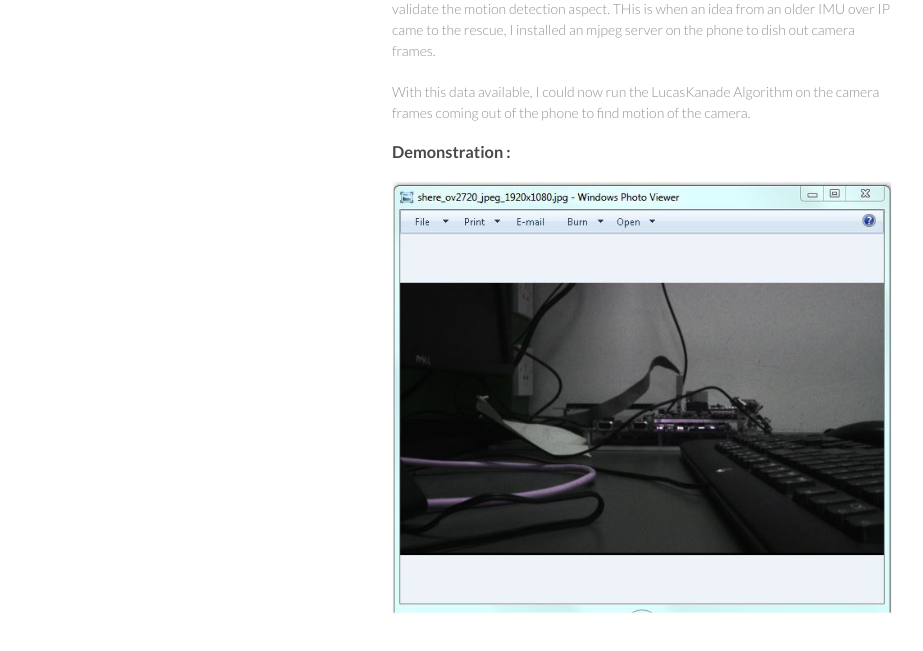
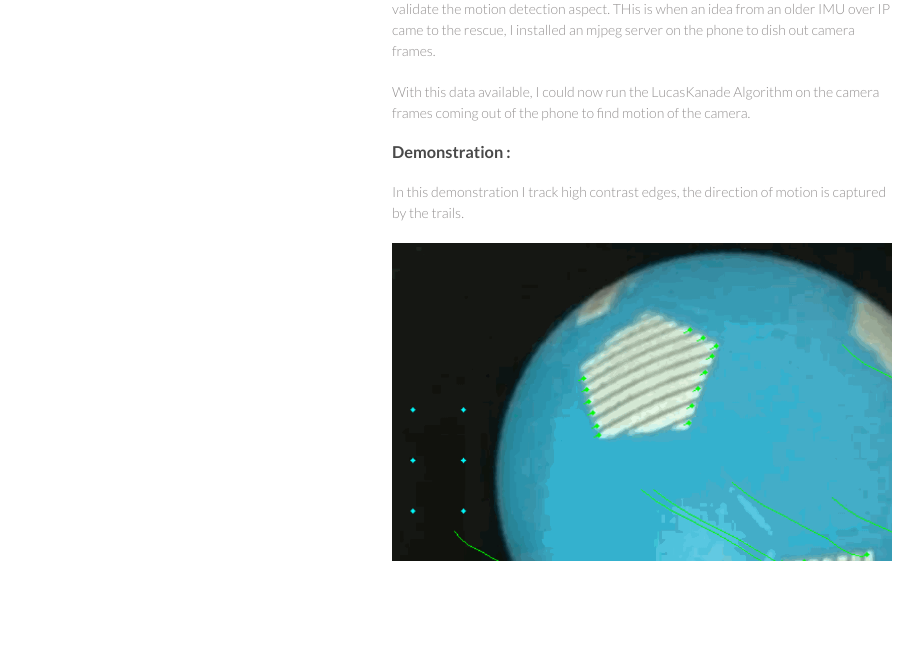
Before and after one commit to cvbrgava/cvbrgava.github.io, a plain HTML site: page docs/optflow/optflow.html in a window 1280 px wide. Shown: the part 185-836 px from the top of the page, without its empty margins (178-1101 px from the left). Drawn offline with Linux system fonts and the light colour scheme; a script that the page names is missing.

Commit message:
OptFlow
More relevant gif added for Optical Flow

```diff
--- a/docs/optflow/optflow.html
+++ b/docs/optflow/optflow.html
@@ -29,7 +29,8 @@
 
 <h3>Demonstration :</h3>
 
-<p><img src="../../images/fat32.JPG" alt=""></p>
+<p> In this demonstration I track high contrast edges, the direction of motion is captured by the trails. <p>
+<p><img src="../../images/OptFlow.gif" alt=""></p>
 
       </section>
     </div>
```
Also changed, not shown: images/OptFlow.gif (added), 2 other files.
